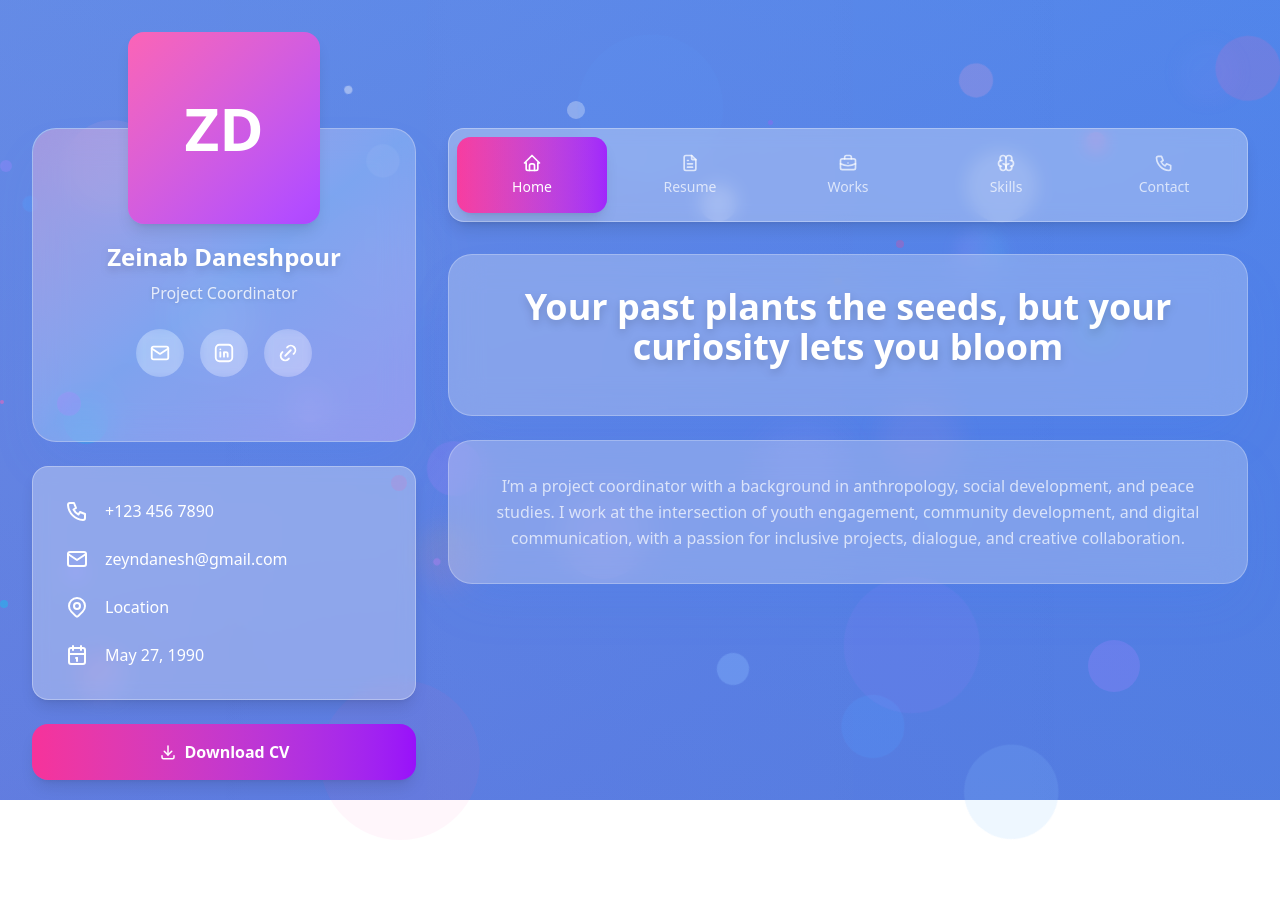
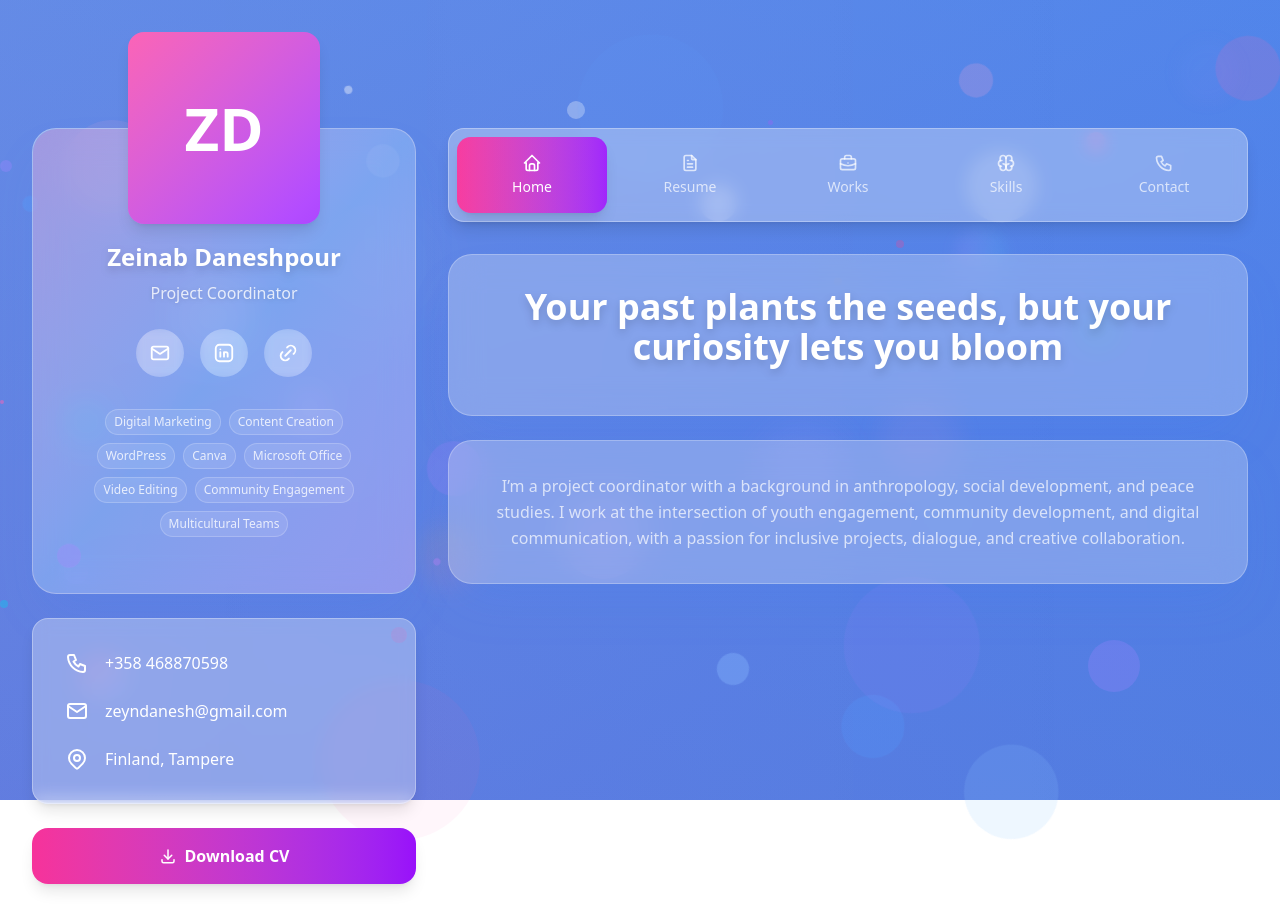
Before and after one commit to zeinab-cv/cv, a Next.js app in the folder portfolio/: page / in a window 1280 px wide. Before the commit the page ends 812 px from the top, so only its background shows below. Built offline with nearby package versions, Linux system fonts and the light colour scheme.

Commit message:
swapped skills and topics  i have worked with

```diff
--- a/portfolio/components/Sidebar.tsx
+++ b/portfolio/components/Sidebar.tsx
@@ -5,12 +5,16 @@ import {
   IconLink,
   IconPhone,
   IconMapPin,
-  IconCalendar,
   IconDownload
 } from '@tabler/icons-react';
 
 export default function Sidebar() {
   const theme = getThemeClasses();
+
+  const knowledges = [
+    'Digital Marketing', 'Content Creation', 'WordPress', 'Canva',
+    'Microsoft Office', 'Video Editing', 'Community Engagement', 'Multicultural Teams'
+  ];
 
   return (
     <div className="sticky top-8 h-fit mt">
@@ -49,6 +53,20 @@ export default function Sidebar() {
               <IconLink size={22} className="text-white" />
             </a>
           </div>
+
+          {/* Knowledge & Tools */}
+          <div className="mb-6">
+            <div className="flex flex-wrap gap-2 justify-center">
+              {knowledges.map((knowledge) => (
+                <span
+                  key={knowledge}
+                  className="px-2 py-1 bg-white/10 text-white/80 text-xs rounded-full border border-white/20 hover:bg-white/20 transition-colors duration-300"
+                >
+                  {knowledge}
+                </span>
+              ))}
+            </div>
+          </div>
         </div>
       </div>
 
@@ -60,7 +78,7 @@ export default function Sidebar() {
         <div className="space-y-6 text-white relative z-10">
           <div className="flex items-center space-x-4 hover:translate-x-2 transition-transform duration-300">
             <IconPhone size={24} className="text-white" />
-            <span className="text-base">+123 456 7890</span>
+            <span className="text-base">+358 468870598</span>
           </div>
           <div className="flex items-center space-x-4 hover:translate-x-2 transition-transform duration-300">
             <IconMail size={24} className="text-white" />
@@ -68,12 +86,9 @@ export default function Sidebar() {
           </div>
           <div className="flex items-center space-x-4 hover:translate-x-2 transition-transform duration-300">
             <IconMapPin size={24} className="text-white" />
-            <span className="text-base">Location</span>
+            <span className="text-base">Finland, Tampere</span>
           </div>
-          <div className="flex items-center space-x-4 hover:translate-x-2 transition-transform duration-300">
-            <IconCalendar size={24} className="text-white" />
-            <span className="text-base">May 27, 1990</span>
-          </div>
+
         </div>
       </div>
 
--- a/portfolio/components/TabContent.tsx
+++ b/portfolio/components/TabContent.tsx
@@ -26,9 +26,10 @@ export default function TabContent({ activeTab }: TabContentProps) {
     { name: 'Event Management', level: 80 }
   ];
 
-  const knowledges = [
-    'Digital Marketing', 'Content Creation', 'WordPress', 'Canva',
-    'Microsoft Office', 'Video Editing', 'Community Engagement', 'Multicultural Teams'
+  const topicsWorkedWith = [
+    'Sustainable Development', 'Peace Education', 'Youth Participation',
+    'Diversity, Equity, Inclusion', 'Non-Formal learning', 'Future Thinking & Civic Imagination',
+    'Safe Space principals', 'Media Literacy'
   ];
 
   const languages = [
@@ -250,16 +251,16 @@ export default function TabContent({ activeTab }: TabContentProps) {
               </div>
             </div>
 
-            {/* Knowledge & Tools */}
+            {/* Topics i have worked with */}
             <div className={`${theme.glassOverlay} rounded-3xl p-8 ${theme.glassShadow}`}>
-              <h3 className="text-xl font-semibold text-white mb-4">Knowledge & Tools</h3>
+              <h3 className="text-xl font-semibold text-white mb-4">Topics i have worked with</h3>
               <div className="flex flex-wrap gap-2">
-                {knowledges.map((knowledge) => (
+                {topicsWorkedWith.map((topic) => (
                   <span
-                    key={knowledge}
+                    key={topic}
                     className="px-3 py-1 bg-white/10 text-white/80 text-sm rounded-full border border-white/20 hover:bg-white/20 transition-colors duration-300"
                   >
-                    {knowledge}
+                    {topic}
                   </span>
                 ))}
               </div>
```
